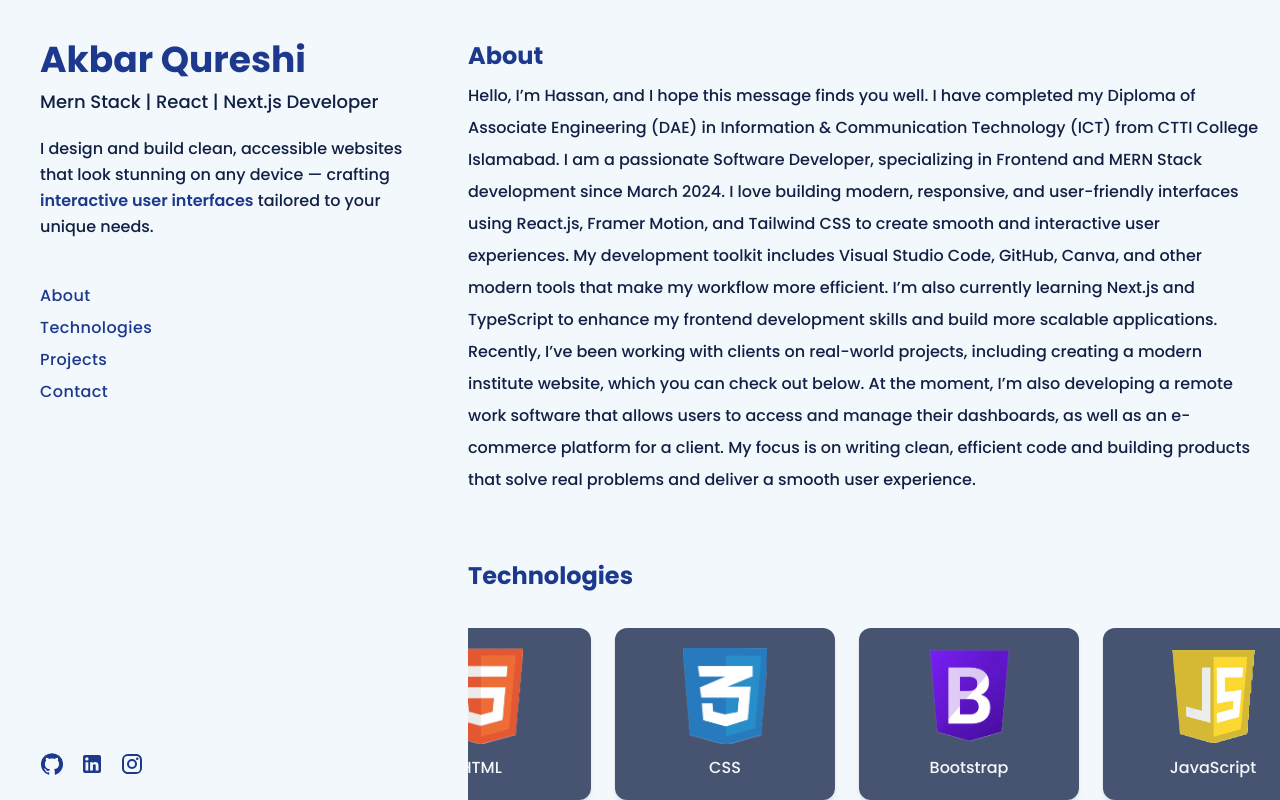
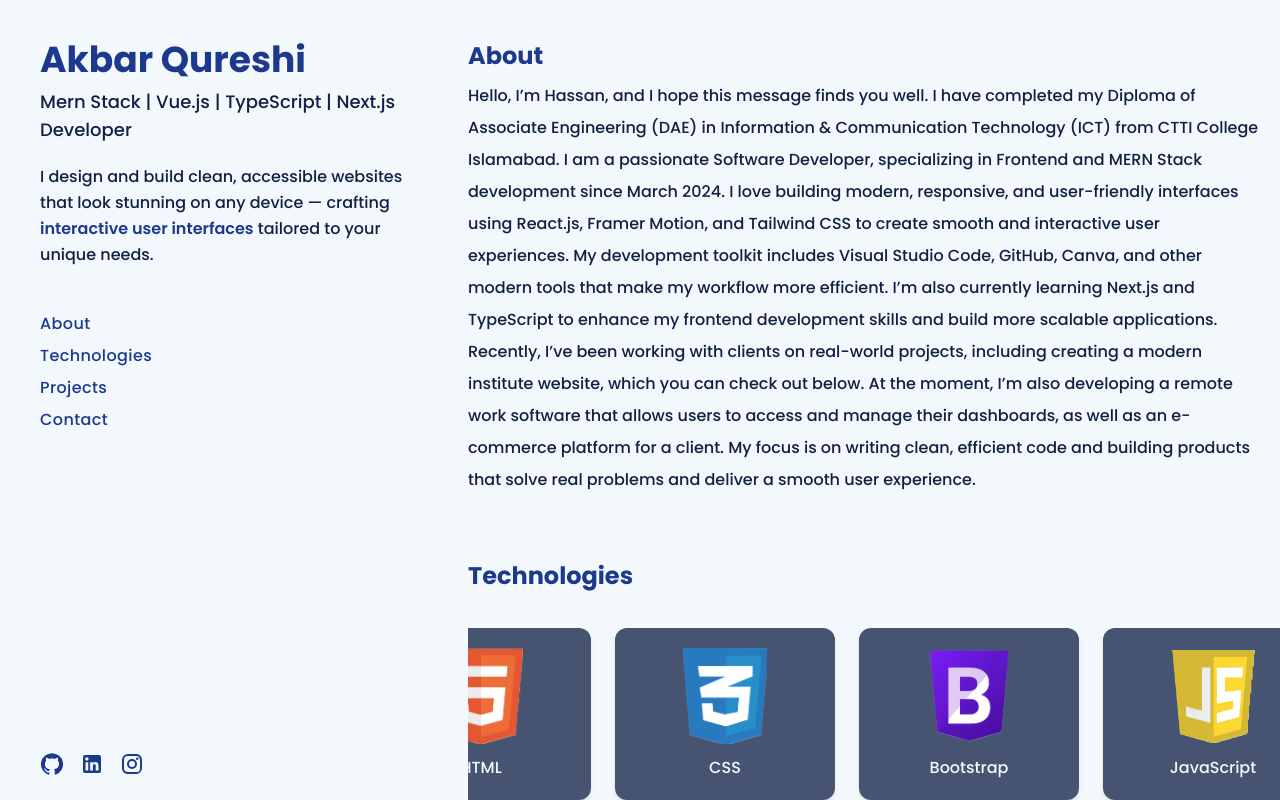
Before and after one commit to hassan-qureshii/Portfolio, a React (Vite) app: page / in a window 1280 px wide. Built offline with nearby package versions, Linux system fonts and the light colour scheme.

Commit message:
add animation to developer stack text

```diff
--- a/src/Components/LeftItems.jsx
+++ b/src/Components/LeftItems.jsx
@@ -32,9 +32,16 @@ const LeftItems = () => {
           >
             Akbar Qureshi
           </h1>
-          <p className="mt-2 text-para text-lg font-medium">
-            Mern Stack | React | Next.js Developer
-          </p>
+         <motion.p
+  className="mt-2 text-para text-lg font-medium"
+  initial={{ opacity: 0, y: 20 }}
+  animate={{ opacity: 1, y: 0 }}
+  transition={{ duration: 0.8, ease: "easeOut" }}
+  whileHover={{ color: "#083b75" }}
+  whileTap={{ scale: 0.95 }} // tap/click feedback
+>
+  Mern Stack | Vue.js | TypeScript | Next.js Developer
+</motion.p>
         </motion.div>
 
         <motion.p
```
